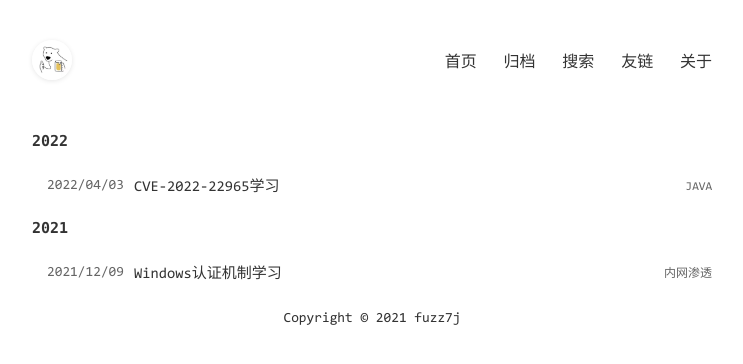
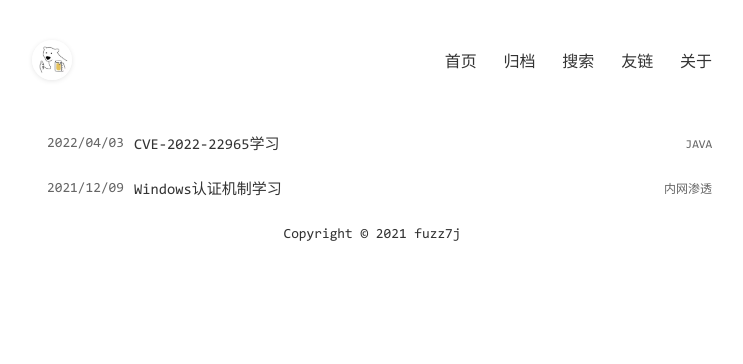
Before and after one commit to fuzz7j/fuzz7j.github.io, a Jekyll site: the page built from index.html, in a window 1280 px wide. Shown: the top 364 px of the page, without its empty margins (268-1011 px from the left). Built offline with Jekyll 4.4.1, drawn with Linux system fonts in a browser that asks for light colours.

Commit message:
Update Theme

```diff
--- a/index.html
+++ b/index.html
@@ -9,7 +9,6 @@ title: 首页
     {%- capture post_next_year %}{{ post.next.date | date: "%Y" }}{% endcapture -%}
     {%- if forloop.first or post_next_year != post_year -%}
     <div class="list-post">
-      <h2 id="{{post_year}}">{{post_year}}</h2>
       <ul>
     {%- endif %}
         <li>
```
